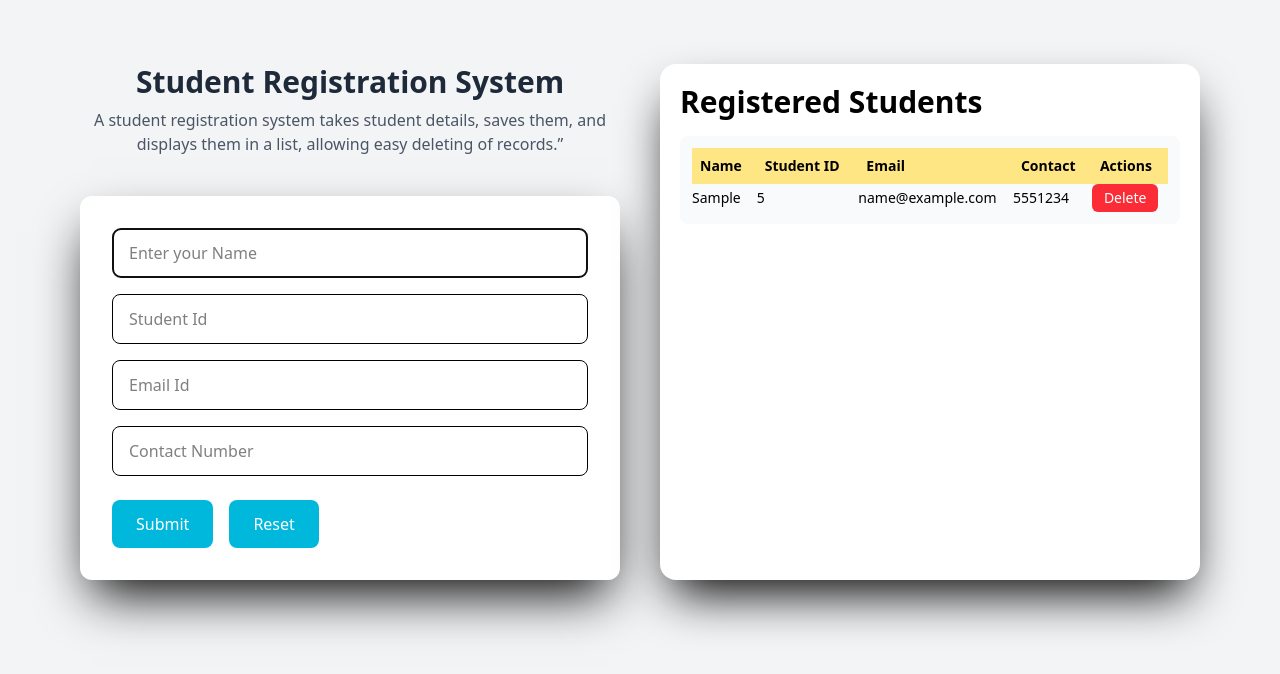
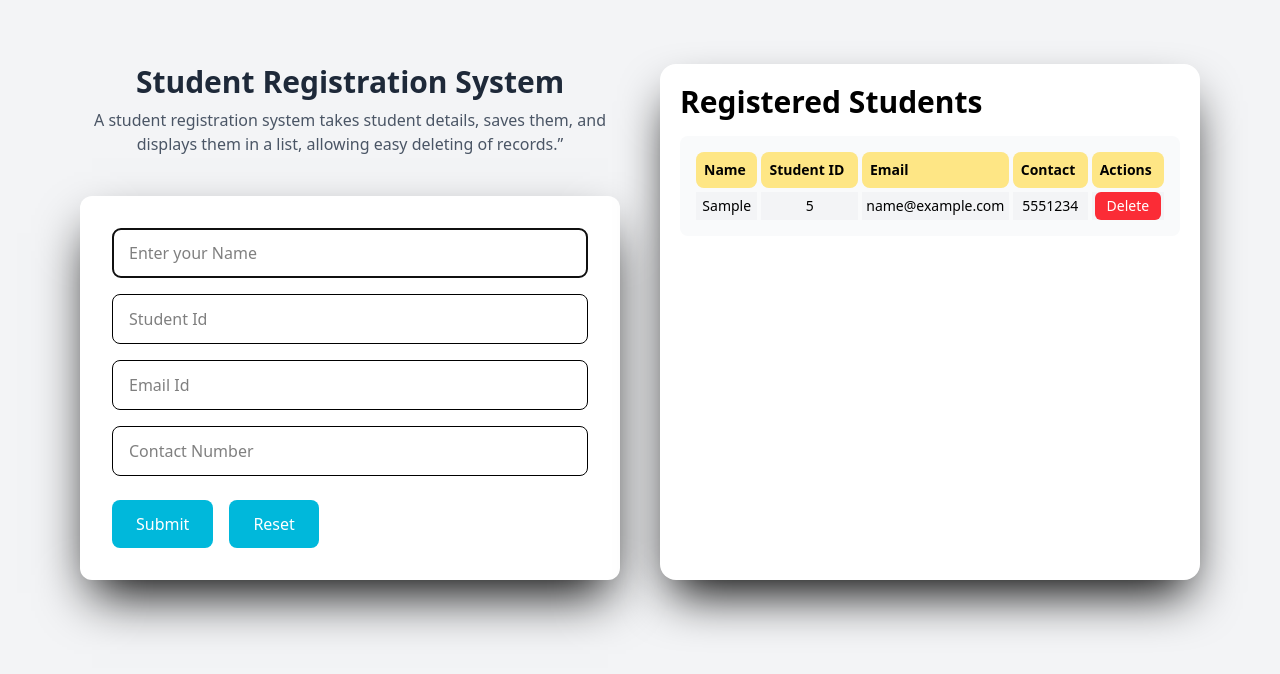
Before and after one commit to Anak2429/Student-Registration-System, a website: page src/index.html in a window 1280 px wide. Both pictures are taken after typing "Sample", "5", "name@example.com", "5551234" into the empty fields and a click on the button "Submit". Drawn offline with Linux system fonts and the light colour scheme.

Commit message:
added some styles and added row alternate row colors to the fetched data

```diff
--- a/src/index.html
+++ b/src/index.html
@@ -28,8 +28,8 @@
         </div>
 
         <div class="flex gap-4">
-          <button type="submit" id="submit"  class="px-6 py-3 bg-cyan-500 text-white rounded-lg">Submit</button>
-          <button type="reset" id="resetBtn" class="px-6 py-3 bg-cyan-500 text-white rounded-lg">Reset</button>
+          <button type="submit" id="submit"  class="px-6 py-3 bg-cyan-500 text-white rounded-lg hover:bg-blue-600">Submit</button>
+          <button type="reset" id="resetBtn" class="px-6 py-3 bg-cyan-500 text-white rounded-lg hover:bg-blue-600">Reset</button>
         </div>
       </form>
     </div>
@@ -42,22 +42,22 @@
 
 
       <div id="recordsWrap" class="records-wrap bg-gray-50 rounded-lg p-3 max-h-[48vh] overflow-auto">
-        <table id="studentsTable" class="min-w-full text-sm hidden md:table">
+        <table id="studentsTable" class="min-w-full text-sm hidden md:table border-separate border-spacing-1">
           <thead class="bg-gray-100 sticky top-0 ">
-            <tr>
-              <th class="p-2 text-left bg-amber-200">Name</th>
-              <th class="p-2 text-left bg-amber-200">Student ID</th>
-              <th class="p-2 text-left bg-amber-200">Email</th>
-              <th class="p-2 text-left bg-amber-200">Contact</th>
-              <th class="p-2 text-left bg-amber-200">Actions</th>
+            <tr class="text-center">
+              <th class="p-2 text-left bg-amber-200 rounded-lg">Name</th>
+              <th class="p-2 text-left bg-amber-200 rounded-lg">Student ID</th>
+              <th class="p-2 text-left bg-amber-200 rounded-lg">Email</th>
+              <th class="p-2 text-left bg-amber-200 rounded-lg">Contact</th>
+              <th class="p-2 text-left bg-amber-200 rounded-lg">Actions</th>
             </tr>
           </thead>
-          <tbody id="tableBody" class="divide-y"></tbody>
+          <tbody id="tableBody" class="divide-y text-center "></tbody>
         </table>
 
-        <div id="cardList" class="space-y-3 md:hidden">
+        <!-- <div id="cardList" class="space-y-3 md:hidden ">
 
-        </div>
+        </div> -->
       </div>
     </div>
 </section>
--- a/src/index.js
+++ b/src/index.js
@@ -46,6 +46,14 @@ function addDetails(event) {
     const email_th = document.createElement("td");
     const contact_th = document.createElement("td");
     const remove = document.createElement("td");
+
+//adding alternate colors to the rows
+    if(tableBody.children.length % 2 === 0){
+        addRow.classList.add("bg-gray-100");
+    }
+    else{
+        addRow.classList.add("bg-gray-300");
+    }
 //Added Delete button for the Delete operation on row ///
     const deleteBTN =document.createElement("button");
     deleteBTN.textContent = "Delete";
```
Also changed, not shown: src/output.css.
